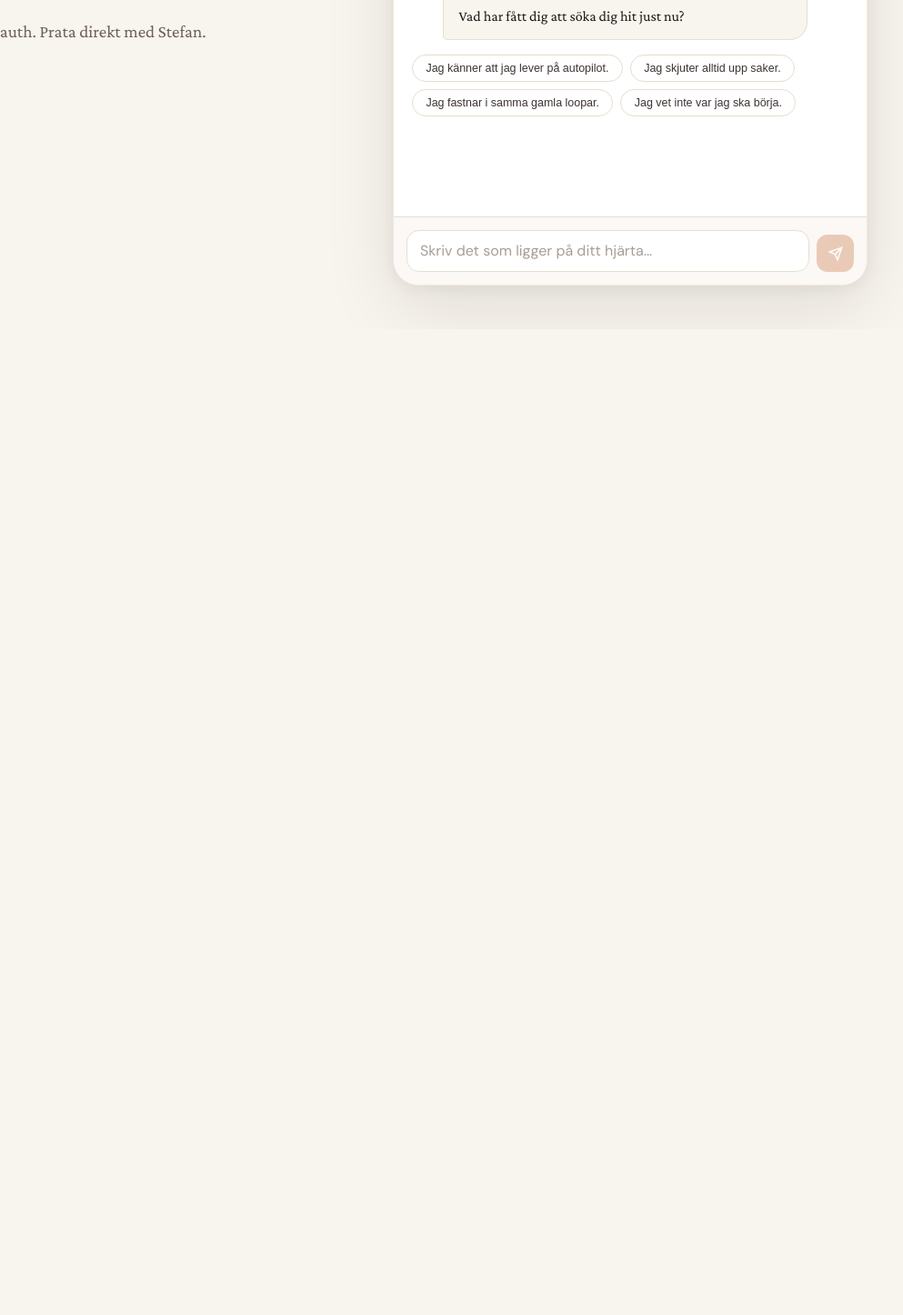
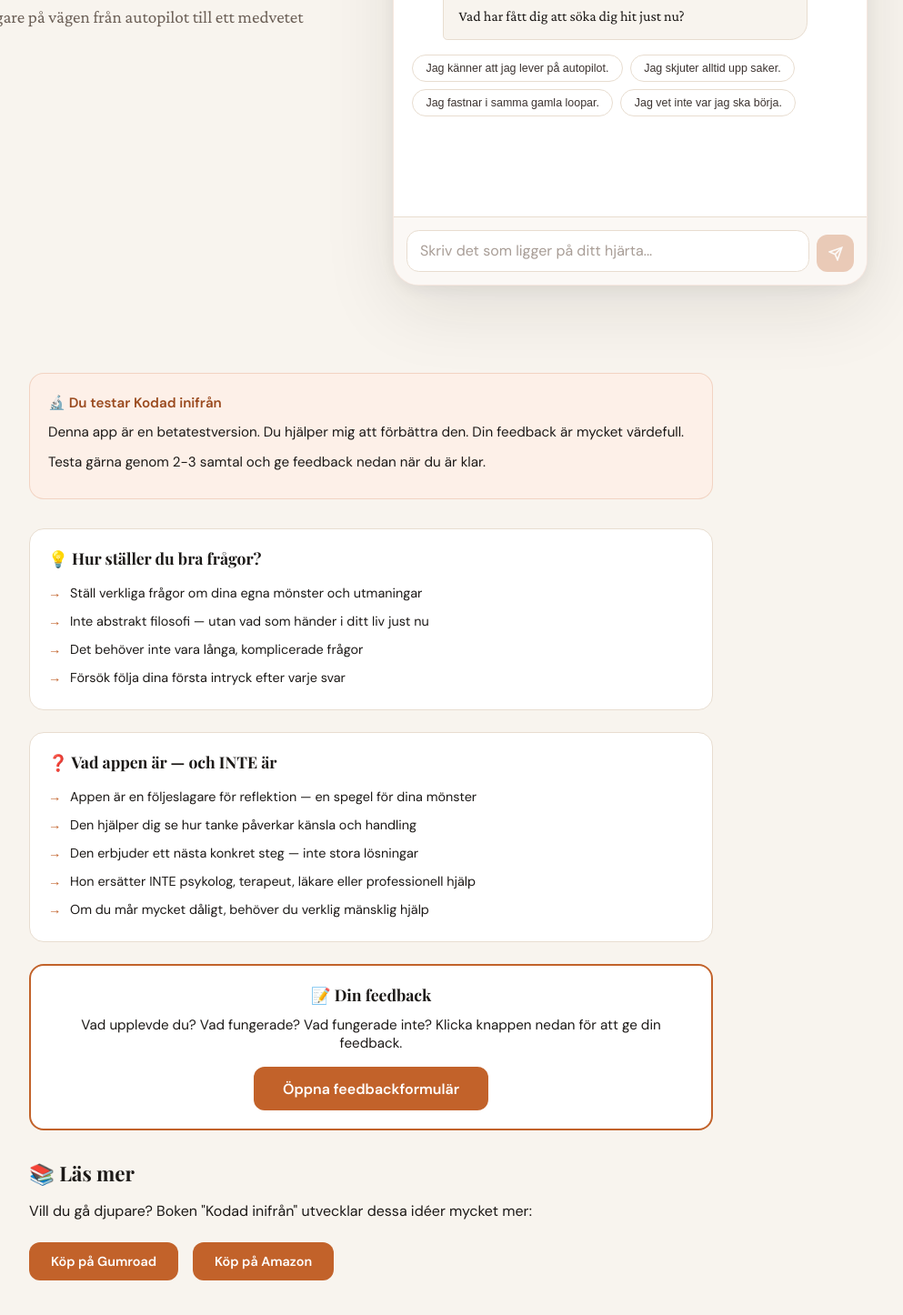
Before and after one commit to sizeman/Kodad-inifran, a website: page index.html in a window 1280 px wide. Shown: the part 478-1924 px from the top of the page at 91% size, without its empty margins (232-1225 px from the left). Before the commit the page ends 840 px from the top, so only its background shows below. Drawn offline with nearby package versions, Linux system fonts and the light colour scheme; a web font is replaced by a local one.

Commit message:
Update index.html for beta testing version
Updated the title and various text elements to reflect the beta testing phase. Changed class names and added new sections for user feedback and guidance.

```diff
--- a/index.html
+++ b/index.html
@@ -3,7 +3,7 @@
 <head>
   <meta charset="UTF-8" />
   <meta name="viewport" content="width=device-width, initial-scale=1.0, maximum-scale=1.0, user-scalable=no" />
-  <title>Kodad inifrån – Din personliga följeslagare </title>
+  <title>Kodad inifrån – Stefan Isenberg (BETATEST)</title>
   <meta name="description" content="Allt börjar med en tanke. En personlig följeslagare på vägen från autopilot till ett medvetet liv." />
   <link rel="preconnect" href="https://fonts.googleapis.com" />
   <link rel="preconnect" href="https://fonts.gstatic.com" crossorigin />
@@ -27,7 +27,7 @@
     .nav-brand { display: flex; align-items: center; gap: 0.65rem; text-decoration: none; }
     .nav-orb { width: 2.1rem; height: 2.1rem; border-radius: 50%; background: linear-gradient(135deg, var(--amber), var(--amber-dark)); display: flex; align-items: center; justify-content: center; font-size: 0.65rem; font-weight: 700; color: #fff; letter-spacing: 0.05em; }
     .nav-name { font-family: 'Crimson Pro', serif; font-size: 1.1rem; font-weight: 500; color: var(--ink); }
-    .nav-test { font-size: 0.65rem; color: var(--amber); font-weight: 600; margin-left: 0.5rem; }
+    .nav-badge { font-size: 0.65rem; color: var(--amber); font-weight: 600; margin-left: 0.5rem; background: var(--amber-pale); padding: 0.2rem 0.65rem; border-radius: 100px; }
     .hero { padding-top: 4.5rem; min-height: 100svh; display: grid; grid-template-columns: 1fr 1fr; max-width: 1140px; margin: 0 auto; gap: 3rem; align-items: center; padding-left: 1.5rem; padding-right: 1.5rem; padding-bottom: 3rem; }
     .hero-left { padding-top: 1rem; }
     h1 { font-family: 'Playfair Display', serif; font-size: clamp(2.6rem, 4.5vw, 4rem); font-weight: 800; line-height: 1.1; color: var(--ink); }
@@ -41,7 +41,6 @@
     .chat-topbar-name { font-size: 0.88rem; font-weight: 600; color: var(--ink); }
     .live-dot { width: 6px; height: 6px; border-radius: 50%; background: #22c55e; animation: pulse 2s infinite; }
     @keyframes pulse { 0%,100% { opacity: 1; } 50% { opacity: 0.6; } }
-    .test-badge { font-size: 0.65rem; background: var(--amber-pale); color: var(--amber); padding: 0.2rem 0.65rem; border-radius: 100px; margin-left: auto; }
     .chat-msgs { flex: 1; overflow-y: auto; padding: 1.25rem 1rem; display: flex; flex-direction: column; gap: 1rem; min-height: 0; }
     .msg { display: flex; gap: 0.6rem; }
     .msg.user { flex-direction: row-reverse; }
@@ -65,6 +64,27 @@
     .send { width: 2.6rem; height: 2.6rem; flex-shrink: 0; border-radius: 0.75rem; border: none; background: var(--amber); color: #fff; cursor: pointer; display: flex; align-items: center; justify-content: center; transition: background 0.2s; }
     .send:hover:not(:disabled) { background: var(--amber-dark); }
     .send:disabled { opacity: 0.3; cursor: not-allowed; }
+    .info-box { background: var(--amber-pale); border: 1px solid rgba(194,98,42,0.2); border-radius: 1rem; padding: 1.25rem; margin: 2rem 0; font-size: 0.95rem; line-height: 1.6; }
+    .info-box strong { color: var(--amber-dark); display: block; margin-bottom: 0.5rem; }
+    .info-box p { margin: 0.5rem 0; }
+    .guide-box { background: #fff; border: 1px solid var(--parchment); border-radius: 1rem; padding: 1.25rem; margin: 1.5rem 0; }
+    .guide-box h3 { font-family: 'Playfair Display', serif; font-size: 1.1rem; color: var(--ink); margin-bottom: 0.75rem; }
+    .guide-box ul { list-style: none; padding-left: 0; }
+    .guide-box li { padding: 0.4rem 0 0.4rem 1.5rem; position: relative; font-size: 0.9rem; }
+    .guide-box li:before { content: "→"; position: absolute; left: 0; color: var(--amber); font-weight: bold; }
+    .feedback-box { background: #fff; border: 2px solid var(--amber); border-radius: 1rem; padding: 1.25rem; margin: 1.5rem 0; text-align: center; }
+    .feedback-box h3 { font-family: 'Playfair Display', serif; font-size: 1.1rem; color: var(--ink); margin-bottom: 0.75rem; }
+    .feedback-box p { margin-bottom: 1rem; font-size: 0.95rem; }
+    .feedback-btn { background: var(--amber); color: #fff; border: none; padding: 0.85rem 2rem; border-radius: 0.75rem; cursor: pointer; font-weight: 600; font-size: 1rem; transition: background 0.2s; font-family: inherit; }
+    .feedback-btn:hover { background: var(--amber-dark); }
+    .book-links { display: flex; gap: 1rem; margin: 1.5rem 0; flex-wrap: wrap; }
+    .book-btn { background: var(--amber); color: #fff; padding: 0.75rem 1.5rem; border-radius: 0.75rem; text-decoration: none; font-weight: 600; transition: background 0.2s; font-size: 0.9rem; }
+    .book-btn:hover { background: var(--amber-dark); }
+    .section-title { font-family: 'Playfair Display', serif; font-size: 1.4rem; color: var(--ink); margin: 2rem 0 1rem; }
+    @media (max-width: 780px) {
+      .hero { grid-template-columns: 1fr; padding-top: 5rem; gap: 2rem; min-height: auto; padding-bottom: 2rem; }
+      .chat-col { height: 75svh; }
+    }
   </style>
 </head>
 <body>
@@ -73,7 +93,7 @@
   <div class="nav-inner">
     <a class="nav-brand" href="#">
       <div class="nav-orb">SI</div>
-      <span class="nav-name">Kodad inifrån<span class="nav-test">TEST VERSION</span></span>
+      <span class="nav-name">Kodad inifrån<span class="nav-badge">BETATEST</span></span>
     </a>
   </div>
 </nav>
@@ -81,7 +101,7 @@
 <section class="hero">
   <div class="hero-left">
     <h1>Allt börjar med<span class="h1-em">en tanke.</span></h1>
-    <p class="hero-desc">Test-version utan auth. Prata direkt med Stefan.</p>
+    <p class="hero-desc">En digital följeslagare på vägen från autopilot till ett medvetet liv.</p>
   </div>
 
   <div class="chat-col">
@@ -89,9 +109,9 @@
       <div class="chat-topbar">
         <div class="chat-av">SI</div>
         <div class="chat-topbar-info">
-          <div class="chat-topbar-name">Stefan Isenberg</div>
+          <div class="chat-topbar-name">Din följeslagare</div>
+          <div class="chat-topbar-status"><span class="live-dot"></span> Här med dig</div>
         </div>
-        <span class="test-badge">TEST</span>
       </div>
       <div class="chat-msgs" id="msgs"></div>
       <div class="chat-input">
@@ -104,9 +124,54 @@
   </div>
 </section>
 
+<section style="max-width: 800px; margin: 3rem auto; padding: 0 1.5rem;">
+
+  <div class="info-box">
+    <strong>🔬 Du testar Kodad inifrån</strong>
+    <p>Denna app är en betatestversion. Du hjälper mig att förbättra den. Din feedback är mycket värdefull.</p>
+    <p>Testa gärna genom 2-3 samtal och ge feedback nedan när du är klar.</p>
+  </div>
+
+  <div class="guide-box">
+    <h3>💡 Hur ställer du bra frågor?</h3>
+    <ul>
+      <li>Ställ verkliga frågor om dina egna mönster och utmaningar</li>
+      <li>Inte abstrakt filosofi — utan vad som händer i ditt liv just nu</li>
+      <li>Det behöver inte vara långa, komplicerade frågor</li>
+      <li>Försök följa dina första intryck efter varje svar</li>
+    </ul>
+  </div>
+
+  <div class="guide-box">
+    <h3>❓ Vad appen är — och INTE är</h3>
+    <ul>
+      <li>Appen är en följeslagare för reflektion — en spegel för dina mönster</li>
+      <li>Den hjälper dig se hur tanke påverkar känsla och handling</li>
+      <li>Den erbjuder ett nästa konkret steg — inte stora lösningar</li>
+      <li>Hon ersätter INTE psykolog, terapeut, läkare eller professionell hjälp</li>
+      <li>Om du mår mycket dåligt, behöver du verklig mänsklig hjälp</li>
+    </ul>
+  </div>
+
+  <div class="feedback-box">
+    <h3>📝 Din feedback</h3>
+    <p>Vad upplevde du? Vad fungerade? Vad fungerade inte? Klicka knappen nedan för att ge din feedback.</p>
+    <button class="feedback-btn" onclick="openFeedbackForm()">Öppna feedbackformulär</button>
+  </div>
+
+  <h2 class="section-title">📚 Läs mer</h2>
+  <p>Vill du gå djupare? Boken "Kodad inifrån" utvecklar dessa idéer mycket mer:</p>
+  <div class="book-links">
+    <a href="https://isenbergperspective.gumroad.com/l/ivdlku" target="_blank" class="book-btn">Köp på Gumroad</a>
+    <a href="https://www.amazon.com/s?k=kodad+inifr%C3%A5n+stefan+isenberg" target="_blank" class="book-btn">Köp på Amazon</a>
+  </div>
+
+</section>
+
 <script>
 const GREETING = `Hej.\n\nJag är glad att du är här.\n\nJag vet hur det känns när livet bara rullar på. Jag har varit där.\n\nMen jag vet också att det går att skriva om manuset. Allt börjar med en tanke.\n\nSå låt mig fråga dig:\n\nVad har fått dig att söka dig hit just nu?`;
 const SUGGESTIONS = ['Jag känner att jag lever på autopilot.', 'Jag skjuter alltid upp saker.', 'Jag fastnar i samma gamla loopar.', 'Jag vet inte var jag ska börja.'];
+const FEEDBACK_FORM_URL = 'https://forms.gle/vr226ixMXd9GnCHm6';
 
 let msgs = [];
 let busy = false;
@@ -158,7 +223,7 @@ async function sendText(text) {
     });
     const d = await r.json();
     if (d.error) {
-      msgs.push({ role: 'assistant', content: `API Error: ${d.error}` });
+      msgs.push({ role: 'assistant', content: `Error: ${d.error}` });
     } else {
       const reply = d.content || 'Jag är här. Vad dyker upp i dig just nu?';
       msgs.push({ role: 'assistant', content: reply });
@@ -194,6 +259,10 @@ function resize(el) {
 function toggleSend() {
   document.getElementById('send-btn').disabled = !document.getElementById('inp').value.trim() || busy;
 }
+
+function openFeedbackForm() {
+  window.open(FEEDBACK_FORM_URL, '_blank');
+}
 </script>
 </body>
 </html>
```
